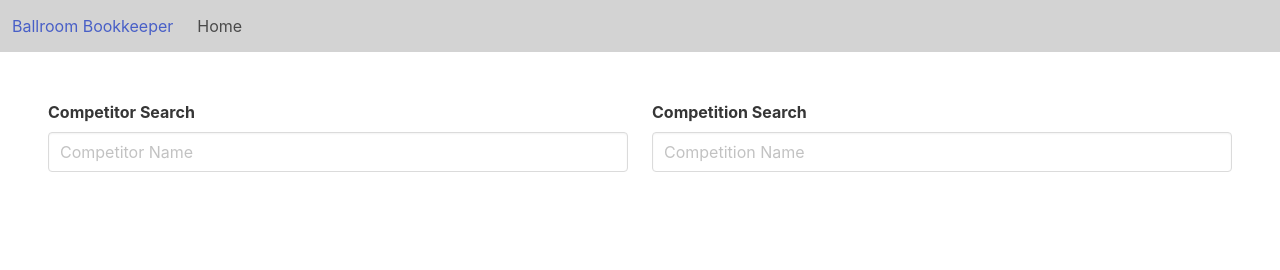
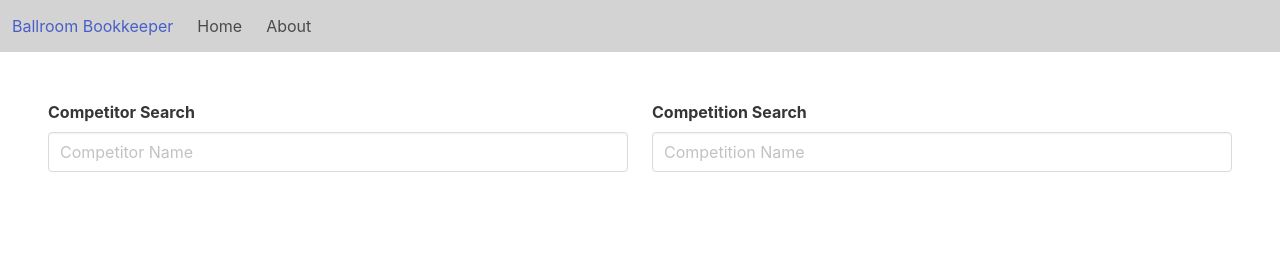
Before and after one commit to ballroombookkeeper/BallroomBookkeeperUI, a React (Create React App) app: page / in a window 1280 px wide. Shown: the top 270 px of the page. Built offline with nearby package versions, Linux system fonts and the light colour scheme.

Commit message:
Set up basic routing

```diff
--- a/package.json
+++ b/package.json
@@ -10,8 +10,10 @@
     "@types/node": "^12.20.27",
     "@types/react": "^17.0.27",
     "@types/react-dom": "^17.0.9",
+    "@types/react-router-dom": "^5.3.1",
     "react": "^17.0.2",
     "react-dom": "^17.0.2",
+    "react-router-dom": "^5.3.0",
     "react-scripts": "4.0.3",
     "typescript": "^4.4.3",
     "web-vitals": "^1.1.2"
--- a/src/App.tsx
+++ b/src/App.tsx
@@ -2,12 +2,14 @@ import './App.css';
 import Footer from './Footer';
 import Navbar from './Navbar';
 import EntitySearch from './EntitySearch';
+import {
+  BrowserRouter as Router,
+  Switch,
+  Route
+} from "react-router-dom";
 
-function App() {
+function Home() {
     return (
-        <div className="App">
-            <Navbar />
-            <section className="section">
         <div className="columns">
             <div className="column">
                 <EntitySearch name={"Competitor"} enabled={true} />
@@ -16,9 +18,31 @@ function App() {
                 <EntitySearch name={"Competition"} enabled={true} />
             </div>
         </div>
+    );
+}
+
+function About() {
+    return <h2>About</h2>;
+}
+
+function App() {
+    return (
+        <Router>
+            <div className="App">
+                <Navbar />
+                <section className="section">
+                    <Switch>
+                        <Route path="/about">
+                            <About />
+                        </Route>
+                        <Route path="/">
+                            <Home />
+                        </Route>
+                    </Switch>
                 </section>
                 <Footer />
             </div>
+        </Router>
     );
 }
 
--- a/src/Navbar.tsx
+++ b/src/Navbar.tsx
@@ -1,12 +1,12 @@
+import { Link } from 'react-router-dom';
+
 import './Navbar.css';
 
 function Navbar() {
     return (
         <nav className="navbar" role="navigation" aria-label="main navigation">
             <div className="navbar-brand">
-                <a className="navbar-item" href="/">
-                    Ballroom Bookkeeper
-                </a>
+                <Link to="/" className="navbar-item">Ballroom Bookkeeper</Link>
 
                 <a role="button" className="navbar-burger" aria-label="menu" aria-expanded="false" data-target="navbarBasic">
                     <span aria-hidden="true"></span>
@@ -16,9 +16,8 @@ function Navbar() {
             </div>
             <div id="navbarBasic" className="navbar-menu">
                 <div className="navbar-start">
-                    <a className="navbar-item">
-                        Home
-                    </a>
+                    <Link to="/" className="navbar-item">Home</Link>
+                    <Link to="/about" className="navbar-item">About</Link>
                 </div>
             </div>
         </nav>
```
Also changed, not shown: 1 other file (tests, documents, lock files or other folders). Lines whose indentation alone changed are shown as unchanged.
